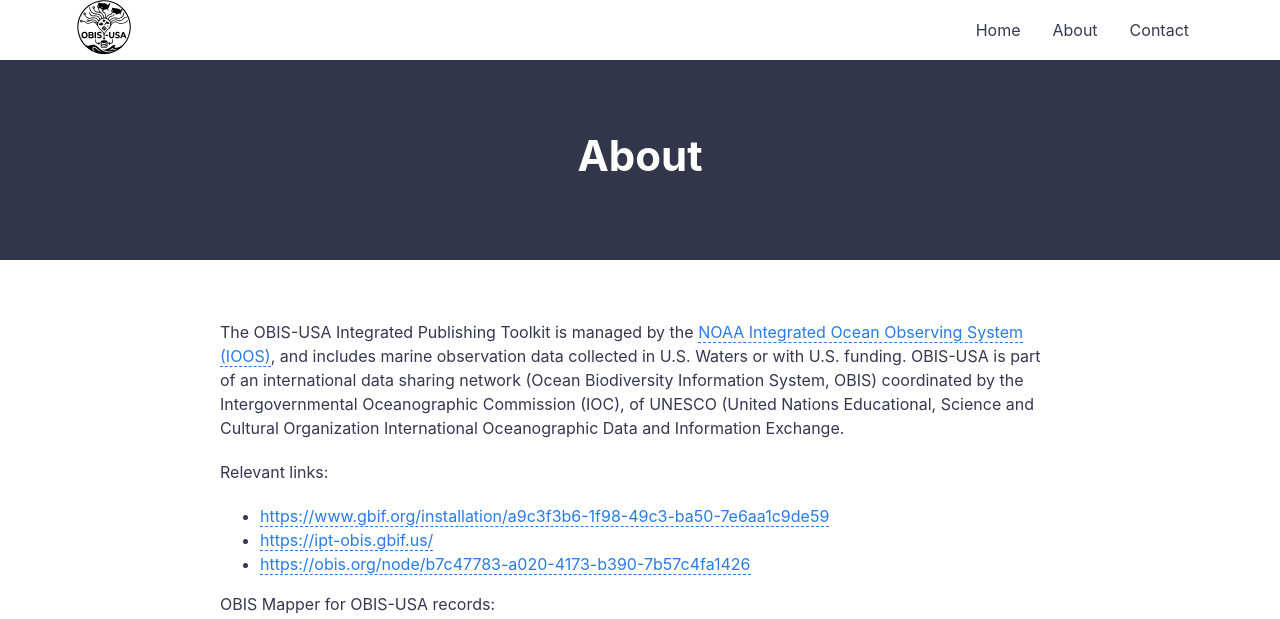
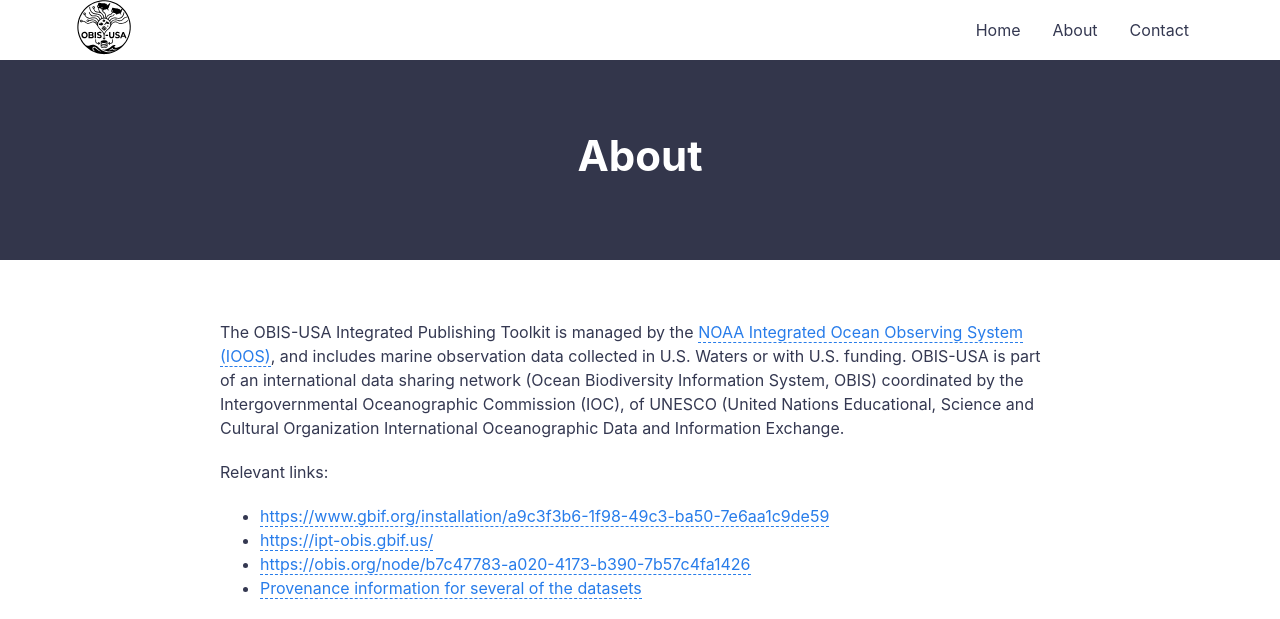
Before and after one commit to obis-usa/obis-usa.github.io, a Jekyll site: the page built from about.md, in a window 1280 px wide. Shown: the top 619 px of the page. Built offline with Jekyll 4.4.1, drawn with Linux system fonts in a browser that asks for light colours.

Commit message:
Update about.md
Add a link to the OBIS-USA ScienceBase collection for provenance?

```diff
--- a/about.md
+++ b/about.md
@@ -14,6 +14,7 @@ Relevant links:
 * <https://www.gbif.org/installation/a9c3f3b6-1f98-49c3-ba50-7e6aa1c9de59>
 * <https://ipt-obis.gbif.us/>
 * <https://obis.org/node/b7c47783-a020-4173-b390-7b57c4fa1426>
+* [Provenance information for several of the datasets](https://www.sciencebase.gov/catalog/item/579b64c6e4b0589fa1c98118)
 
 OBIS Mapper for OBIS-USA records:
 <iframe src="https://mapper.obis.org/?nodeid=b7c47783-a020-4173-b390-7b57c4fa1426" width="100%" height="500" frameborder="0"></iframe>
```
